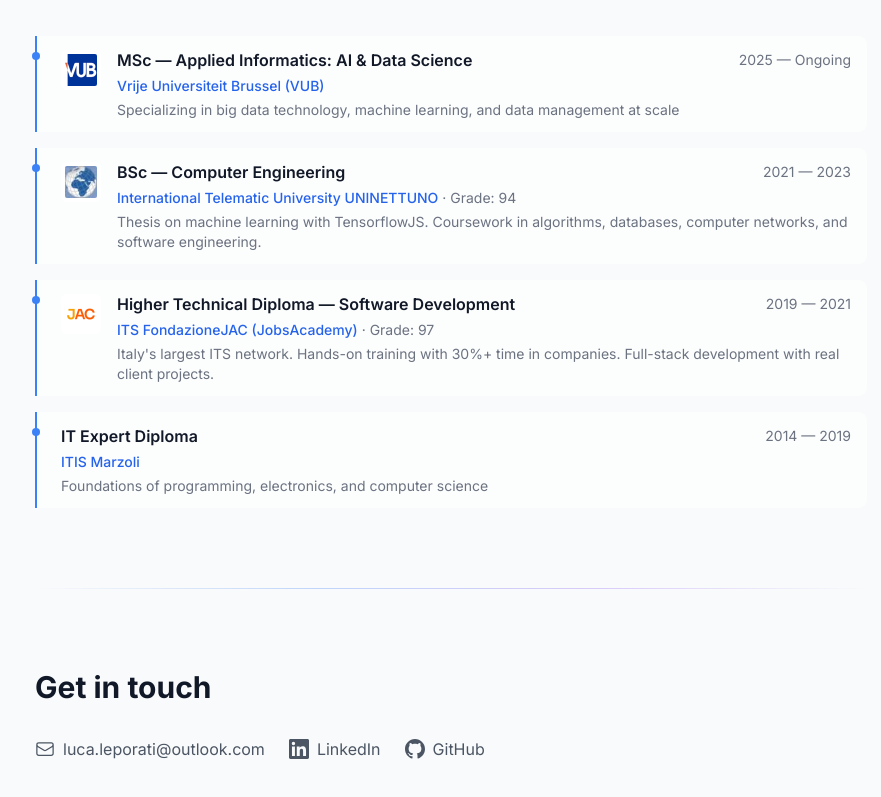
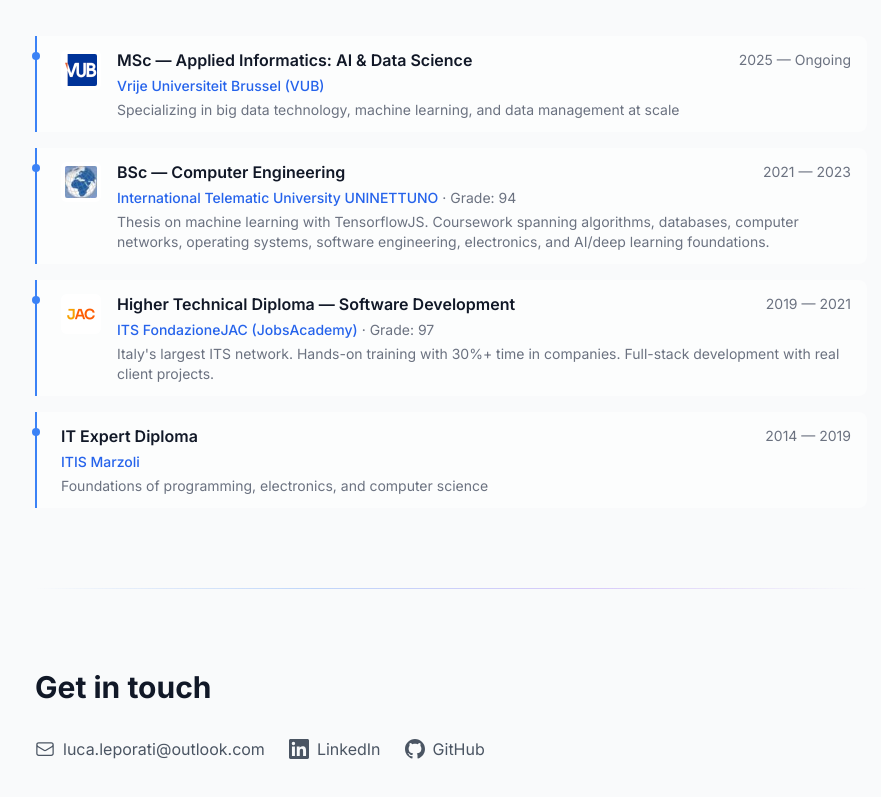
Before and after one commit to Lepo00/portfolio, a Next.js app: page /portfolio/ in a window 1280 px wide. Shown: the part 4177-4974 px from the top of the page, without its empty margins (189-1070 px from the left). Built offline with nearby package versions, Linux system fonts and the light colour scheme.

Commit message:
feat: enrich UNINETTUNO education description from program brochure

```diff
--- a/src/data/content.ts
+++ b/src/data/content.ts
@@ -127,7 +127,7 @@ export const education: Education[] = [
     grade: "94",
     url: "https://www.uninettunouniversity.net/en/corso-laurea-ingegneria-informatica.aspx",
     logo: "/portfolio/images/uninettuno.png",
-    note: "Thesis on machine learning with TensorflowJS. Coursework in algorithms, databases, computer networks, and software engineering.",
+    note: "Thesis on machine learning with TensorflowJS. Coursework spanning algorithms, databases, computer networks, operating systems, software engineering, electronics, and AI/deep learning foundations.",
   },
   {
     institution: "ITS FondazioneJAC (JobsAcademy)",
```
Also changed, not shown: 1 other file (tests, documents, lock files or other folders).
